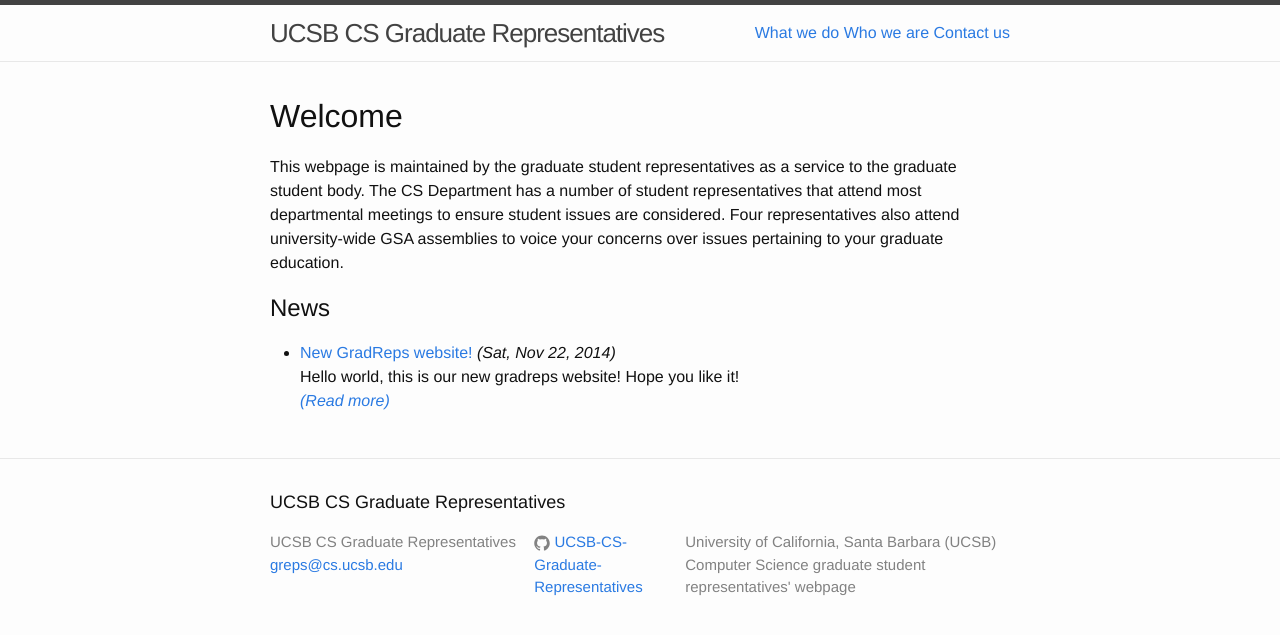
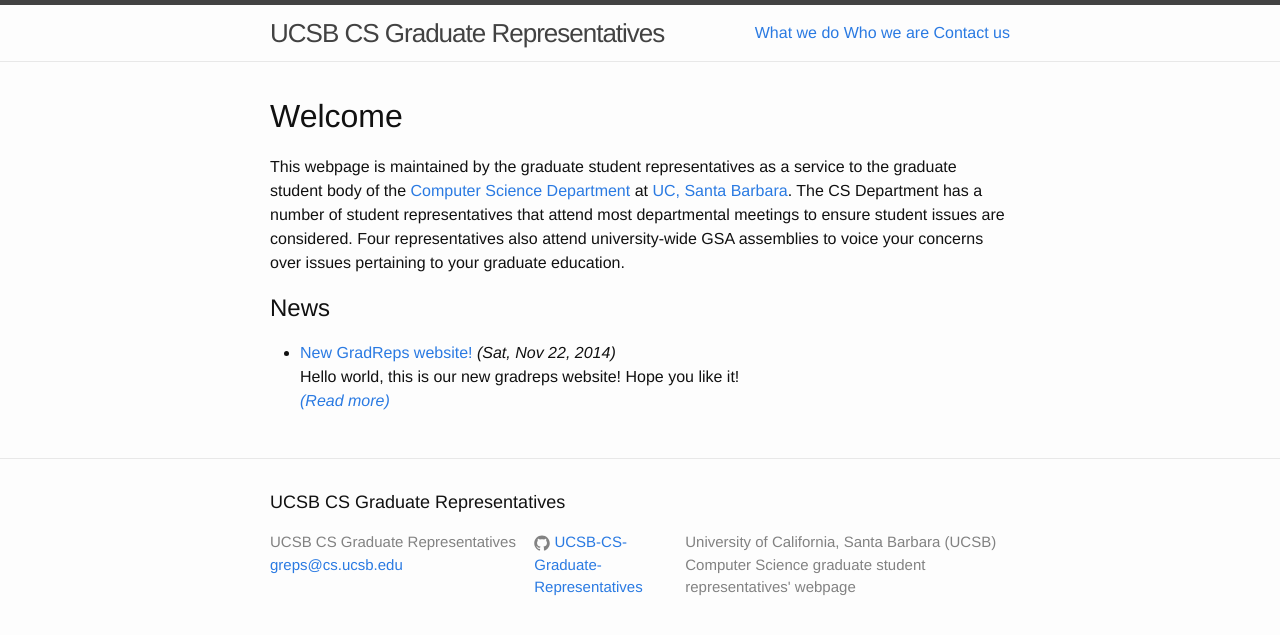
Before and after one commit to UCSB-CS-Graduate-Representatives/UCSB-CS-Graduate-Representatives.github.io, a Jekyll site: the page built from index.md, in a window 1280 px wide. Shown: the top 635 px of the page. Built offline with Jekyll 4.4.1, drawn with Linux system fonts in a browser that asks for light colours.

Commit message:
More small content changes.

```diff
--- a/index.md
+++ b/index.md
@@ -6,6 +6,6 @@
 Welcome
 =======
 
-This webpage is maintained by the graduate student representatives as a service to the graduate student body. The CS Department has a number of student representatives that attend most departmental meetings to ensure student issues are considered. Four representatives also attend university-wide GSA assemblies to voice your concerns over issues pertaining to your graduate education.
+This webpage is maintained by the graduate student representatives as a service to the graduate student body of the [Computer Science Department](www.cs.ucsb.edu) at [UC, Santa Barbara](www.ucsb.edu). The CS Department has a number of student representatives that attend most departmental meetings to ensure student issues are considered. Four representatives also attend university-wide GSA assemblies to voice your concerns over issues pertaining to your graduate education.
 
 {% include news_list.html %}
```
